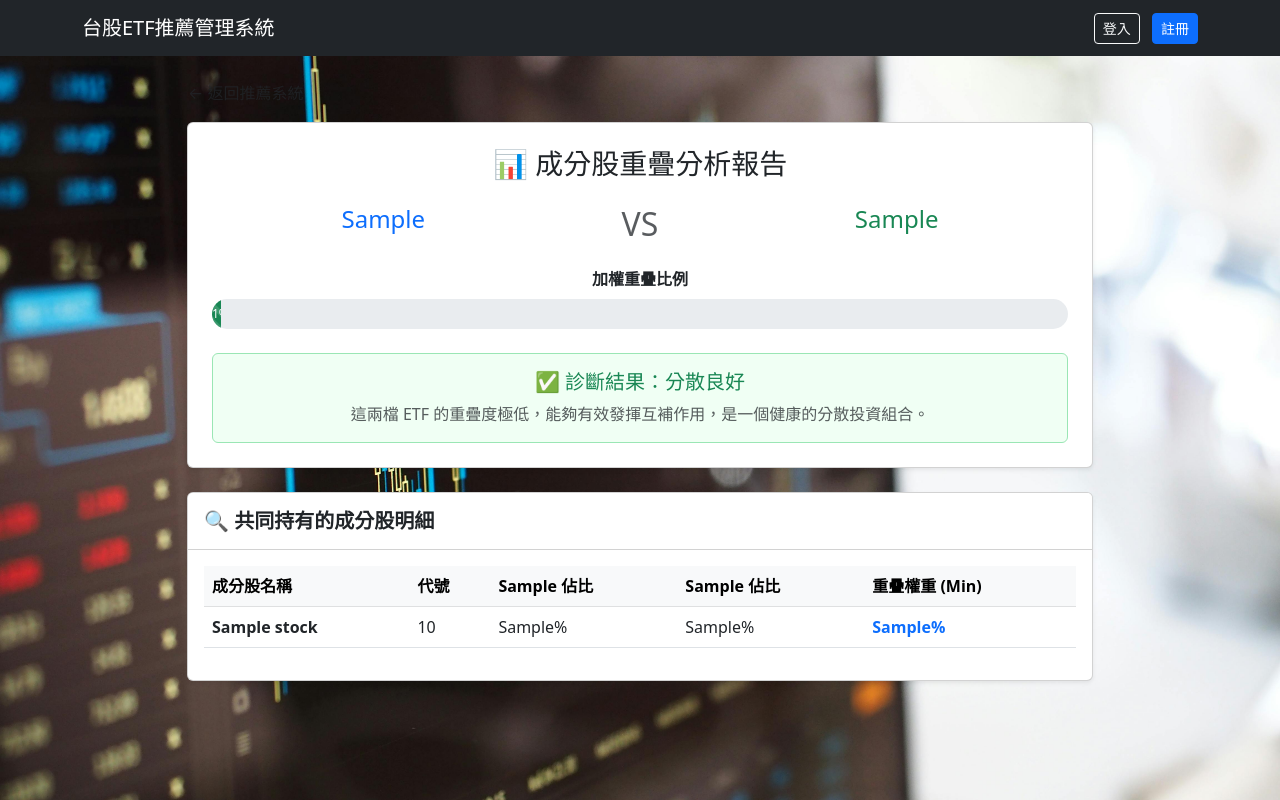
After one commit to willy1106101/ocu_project, a Flask app: template templates/compare_result.html in a window 1280 px wide. The commit adds this page. Run offline with Flask 3, Linux system fonts and the light colour scheme; the template is opened without the code that fills it: most values are stand-ins (such as "Sample title", 1, 10 or a date in 2020).

Commit message:
update sql

```diff
--- /dev/null
+++ b/templates/compare_result.html
@@ -0,0 +1,97 @@
+{% extends "base.html" %}
+{% block content %}
+<div class="container">
+    <div class="row justify-content-center">
+        <div class="col-md-10">
+            <a href="/recommend/recommend" class="btn btn-link mb-3 p-0 text-decoration-none text-muted">
+                ← 返回推薦系統
+            </a>
+
+            <div class="card shadow-sm mb-4">
+                <div class="card-body p-4 text-center">
+                    <h3 class="mb-4">📊 成分股重疊分析報告</h3>
+                    <div class="row align-items-center">
+                        <div class="col-md-5">
+                            <h4 class="text-primary">{{ etf1 }}</h4>
+                        </div>
+                        <div class="col-md-2">
+                            <span class="h2 text-muted">VS</span>
+                        </div>
+                        <div class="col-md-5">
+                            <h4 class="text-success">{{ etf2 }}</h4>
+                        </div>
+                    </div>
+
+                    <div class="mt-4">
+                        <p class="mb-2 fw-bold">加權重疊比例</p>
+                        <div class="progress" style="height: 30px; border-radius: 15px;">
+                            <div class="progress-bar progress-bar-striped progress-bar-animated
+                                {% if total_overlap > 40 %}bg-danger{% elif total_overlap > 20 %}bg-warning{% else %}bg-success{% endif %}"
+                                role="progressbar"
+                                style="width: {{ total_overlap }}%;"
+                                aria-valuenow="{{ total_overlap }}" aria-valuemin="0" aria-valuemax="100">
+                                {{ total_overlap }}%
+                            </div>
+                        </div>
+                    </div>
+
+                    <div class="mt-4 p-3 rounded {% if total_overlap > 40 %}bg-light-danger{% elif total_overlap > 20 %}bg-light-warning{% else %}bg-light-success{% endif %}">
+                        {% if total_overlap > 40 %}
+                            <h5 class="text-danger">⚠️ 診斷結果：高度重疊</h5>
+                            <p class="mb-0 text-muted">這兩檔 ETF 的底層持股非常相似。若同時持有，一旦核心股票（如台積電）下跌，您的資產將面臨雙倍衝擊，無法達到分散風險的效果。</p>
+                        {% elif total_overlap > 20 %}
+                            <h5 class="text-warning">🔔 診斷結果：部分重疊</h5>
+                            <p class="mb-0 text-muted">這兩檔 ETF 有一定的持股重合度。建議檢視是否符合您的配置策略，或者考慮搭配不同產業類別的 ETF。</p>
+                        {% else %}
+                            <h5 class="text-success">✅ 診斷結果：分散良好</h5>
+                            <p class="mb-0 text-muted">這兩檔 ETF 的重疊度極低，能夠有效發揮互補作用，是一個健康的分散投資組合。</p>
+                        {% endif %}
+                    </div>
+                </div>
+            </div>
+
+            <div class="card shadow-sm">
+                <div class="card-header bg-white py-3">
+                    <h5 class="mb-0 fw-bold">🔍 共同持有的成分股明細</h5>
+                </div>
+                <div class="card-body">
+                    <table class="table table-hover align-middle">
+                        <thead class="table-light">
+                            <tr>
+                                <th>成分股名稱</th>
+                                <th>代號</th>
+                                <th>{{ etf1 }} 佔比</th>
+                                <th>{{ etf2 }} 佔比</th>
+                                <th>重疊權重 (Min)</th>
+                            </tr>
+                        </thead>
+                        <tbody>
+                            {% for stock in stocks %}
+                            <tr>
+                                <td><strong>{{ stock.stock_name }}</strong></td>
+                                <td>{{ stock.stock_code }}</td>
+                                <td>{{ stock.w1 }}%</td>
+                                <td>{{ stock.w2 }}%</td>
+                                <td class="text-primary fw-bold">
+                                    {{ stock.w1 if stock.w1 < stock.w2 else stock.w2 }}%
+                                </td>
+                            </tr>
+                            {% else %}
+                            <tr>
+                                <td colspan="5" class="text-center text-muted py-4">這兩檔 ETF 沒有重複的成分股。</td>
+                            </tr>
+                            {% endfor %}
+                        </tbody>
+                    </table>
+                </div>
+            </div>
+        </div>
+    </div>
+</div>
+
+<style>
+    .bg-light-danger { background-color: #fff5f5; border: 1px solid #feb2b2; }
+    .bg-light-warning { background-color: #fffaf0; border: 1px solid #fbd38d; }
+    .bg-light-success { background-color: #f0fff4; border: 1px solid #9ae6b4; }
+</style>
+{% endblock %}
--- a/templates/profile.html
+++ b/templates/profile.html
@@ -39,7 +39,7 @@
                         </div>
                         <hr class="my-4">
                         <div class="d-grid gap-2 d-md-flex justify-content-md-end">
-                            <a href="/" class="btn btn-outline-secondary">取消</a>
+                            <a href="/index" class="btn btn-outline-secondary">取消</a>
                             <button type="submit" class="btn btn-primary">儲存修改</button>
                         </div>
                     </form>
```
Also changed, not shown: ocu_project_2025_1230.sql (added, +109 -0 lines).
